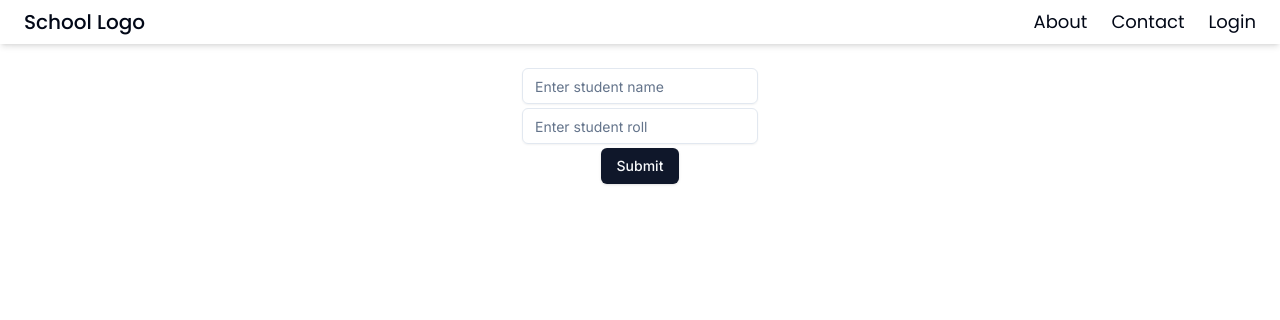
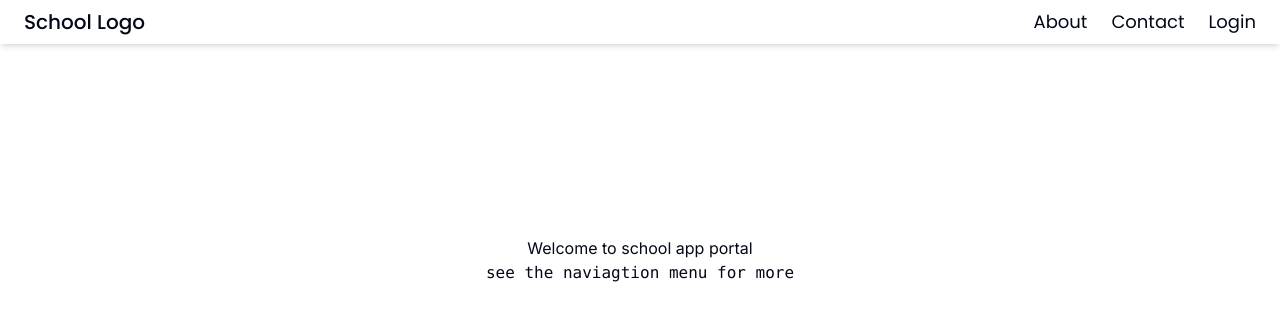
Before and after one commit to darshanrijal/school, a Next.js app: page / in a window 1280 px wide. Shown: the top 320 px of the page. Built offline with nearby package versions, Linux system fonts and the light colour scheme.

Commit message:
Removed StudentDetailsForm import and component, replaced with welcome message and navigation instruction

```diff
--- a/app/(notadmin)/page.jsx
+++ b/app/(notadmin)/page.jsx
@@ -1,9 +1,10 @@
-import StudentDetailsForm from "@/components/StudentDetailsForm";
-
 const Home = () => {
   return (
-    <div className="mt-6">
-      <StudentDetailsForm />
+    <div className="flex justify-center items-center flex-col my-48">
+      <div>Welcome to school app portal</div>
+      <div className="md:hiddm">
+        <code>see the naviagtion menu for more</code>
+      </div>
     </div>
   );
 };
```
